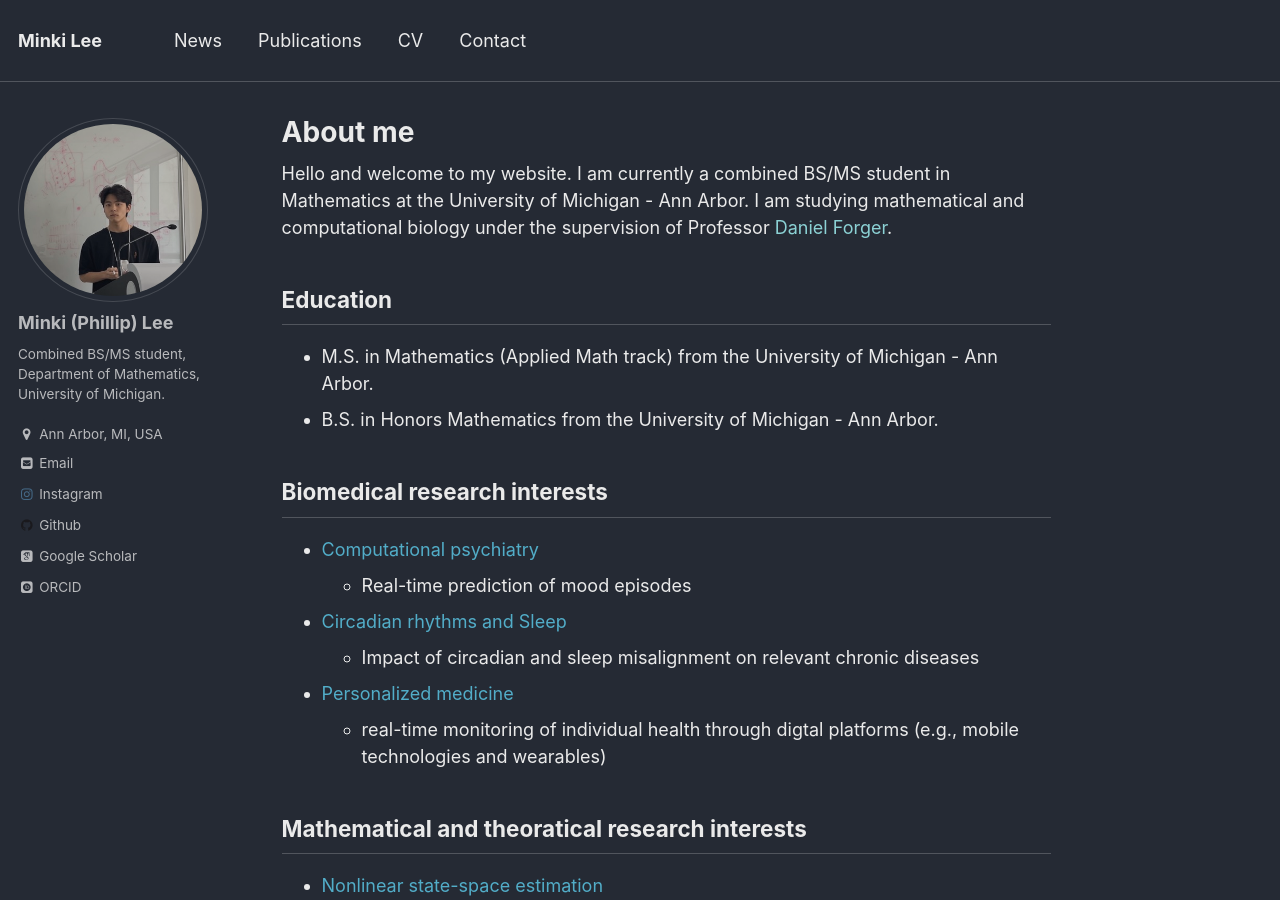
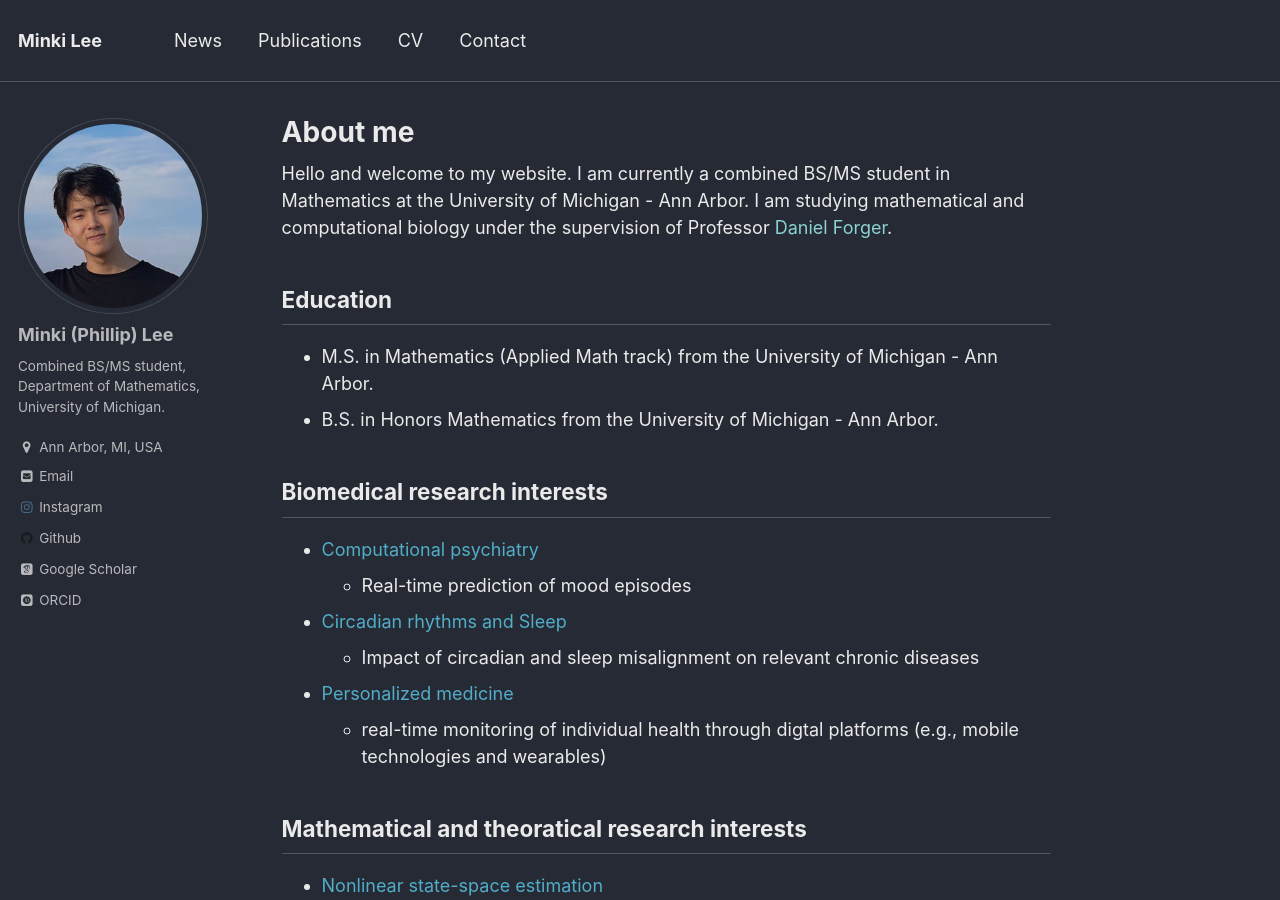
Before and after one commit to minkiplee/minkiplee.github.io, a Jekyll site: the page built from _pages/about.md, in a window 1280 px wide and 900 px high. Built offline with Jekyll 4.4.1, drawn with Linux system fonts in a browser that asks for light colours; nearby versions of some CDN libraries; some web fonts are replaced; library files that are not in the unit come from our copies.

Commit message:
Update _config.yml

```diff
--- a/_config.yml
+++ b/_config.yml
@@ -83,7 +83,7 @@ analytics:
 # Site Author
 author:
   name             : "Minki (Phillip) Lee"
-  avatar           : "IMG_7885.jpg"
+  avatar           : "IMG_7947.jpg"
   bio              : "Combined BS/MS student,<br>
                       Department of Mathematics,<br>
                       University of Michigan."
```
